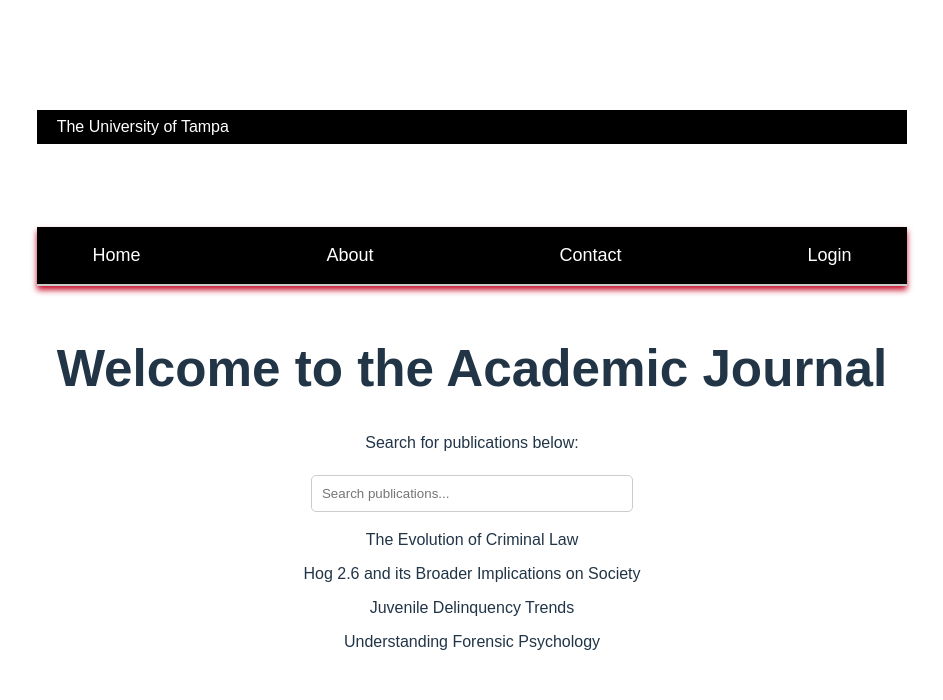
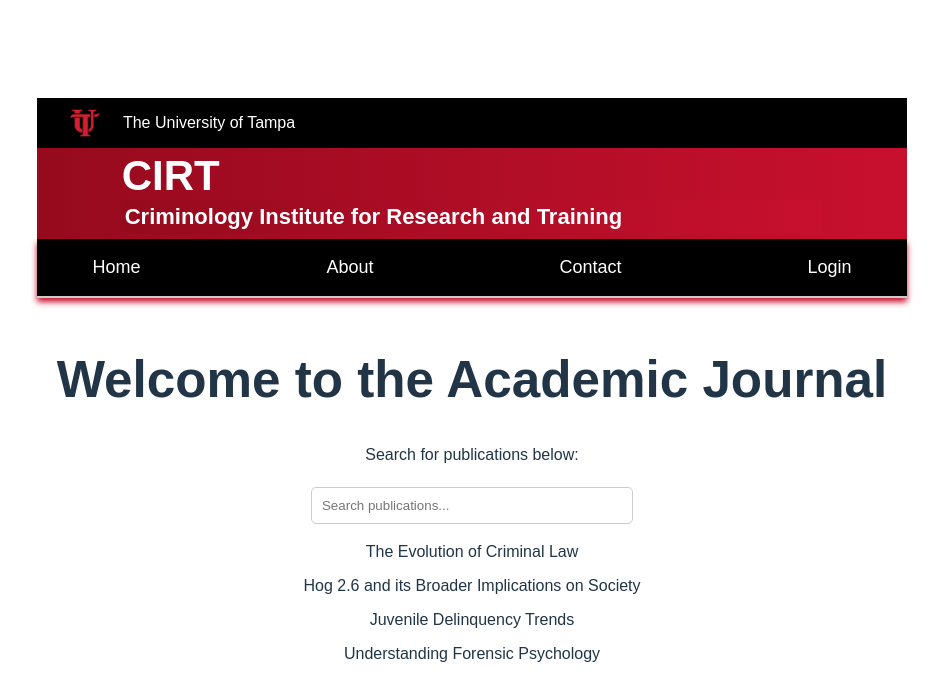
Before and after one commit to aidbus/CSC230-Project, a React app in the folder Frontend/: page / in a window 1280 px wide. Shown: the top 700 px of the page, without its empty margins (168-1111 px from the left). Built offline with nearby package versions, Linux system fonts and the light colour scheme; the HTML template or start-up script is replaced by a standard one.

Commit message:
Update Header.jsx

```diff
--- a/Frontend/components/Header.jsx
+++ b/Frontend/components/Header.jsx
@@ -1,18 +1,33 @@
 import React from "react";
-import { Link } from "react-router-dom";
+import { Link, useNavigate } from "react-router-dom";
 import "./Header.css"; // Import styles
+import logo from "../assets/256.avif"; // Keep the logo from your partner's version
 
-function Header() {
+function Header({ userRole, setUserRole }) {
+  const navigate = useNavigate();
+
+  const handleLogout = () => {
+    localStorage.removeItem("userRole"); // Remove user role from storage
+    setUserRole(null); // Update state to re-render header
+    navigate("/"); // Redirect to homepage
+  };
+
   return (
     <header>
-      {/* Small top banner */}
+      {/* Small top banner with Logo & University Name */}
       <div className="top-banner">
+        <img src={logo} alt="University Logo" />
         <h2>The University of Tampa</h2>
       </div>
 
-      {/* Large middle banner */}
+      {/* Large middle banner (CIRT + Subtitle) */}
       <div className="main-banner">
-        <h1>Criminology Institute for Research and Training</h1>
+        <h1 className="cirt-title">
+          CIRT <br />
+          <span className="cirt-subtitle">
+            Criminology Institute for Research and Training
+          </span>
+        </h1>
       </div>
 
       {/* Navigation banner */}
@@ -21,7 +36,21 @@ function Header() {
           <li><Link to="/">Home</Link></li>
           <li><Link to="/about">About</Link></li>
           <li><Link to="/contact">Contact</Link></li>
-          <li><Link to="/login">Login</Link></li>
+
+          {!userRole && <li><Link to="/login">Login</Link></li>}
+
+          {/* Only show Upload if logged in as a Student */}
+          {userRole === "student" && <li><Link to="/upload">Upload Paper</Link></li>}
+
+          {/* Only show Review if logged in as Faculty */}
+          {userRole === "faculty" && <li><Link to="/review">Review Submissions</Link></li>}
+
+          {/* Show Logout button if user is logged in */}
+          {userRole && (
+            <li>
+              <button onClick={handleLogout} className="logout-button">Logout</button>
+            </li>
+          )}
         </ul>
       </nav>
     </header>
```
